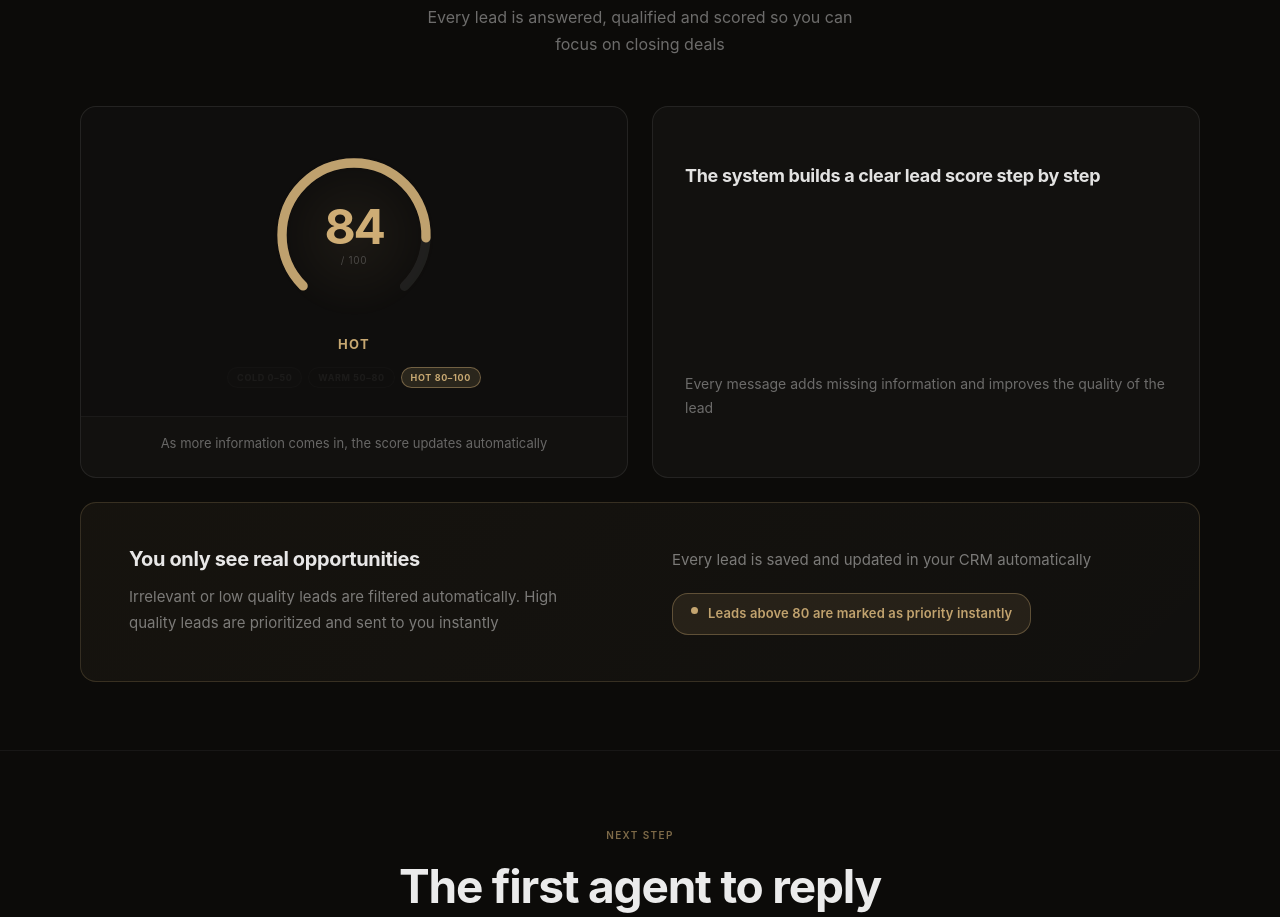
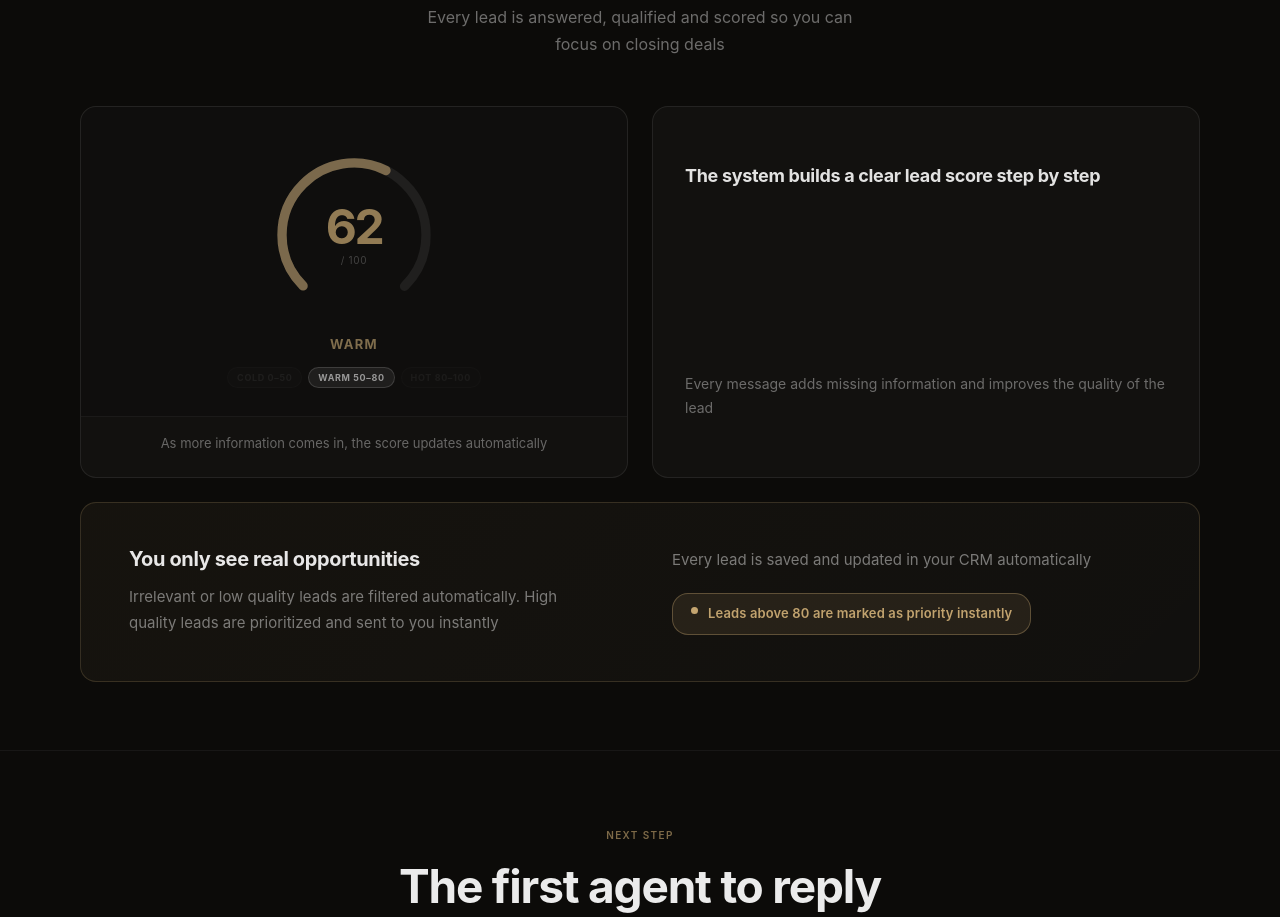
Before and after one commit to NuovasolAJ/nuovasolution, a Next.js app: page / in a window 1280 px wide. Shown: the part 3560-4477 px from the top of the page. Built offline with nearby package versions, Linux system fonts and the light colour scheme.

Commit message:
fix score card loop

```diff
--- a/components/sections/lead-intelligence.tsx
+++ b/components/sections/lead-intelligence.tsx
@@ -18,28 +18,38 @@ const arcOffset = (score: number) => ARC * (1 - score / 100);
    ══════════════════════════════════════════════════════════ */
 function ScoreVisual({ active, t }: { active: boolean; t: (k: string) => string }) {
   const [score, setScore] = useState(30);
-  const hasStarted = useRef(false);
+  const [resetting, setResetting] = useState(false);
 
   useEffect(() => {
-    if (!active || hasStarted.current) return;
-    hasStarted.current = true;
+    if (!active) return;
     let alive = true;
     const T: ReturnType<typeof setTimeout>[] = [];
 
-    // Run once: 30 → 84, then stay at 84. No loop, no reset.
+    function runCycle() {
+      if (!alive) return;
+      // Snap back to 30 with no CSS transition to avoid backward animation
+      setResetting(true);
+      setScore(30);
+      // After one paint, re-enable transitions and begin counting
+      T.push(setTimeout(() => {
+        if (!alive) return;
+        setResetting(false);
         T.push(setTimeout(() => {
           if (!alive) return;
           let cur = 30;
           function tick() {
             if (!alive) return;
-        if (cur >= 84) { setScore(84); return; }
+            if (cur >= 84) { setScore(84); T.push(setTimeout(runCycle, 3500)); return; }
             cur++;
             setScore(cur);
             T.push(setTimeout(tick, 28));
           }
           tick();
-    }, 600));
+        }, 80));
+      }, 60));
+    }
 
+    T.push(setTimeout(runCycle, 600));
     return () => { alive = false; T.forEach(clearTimeout); };
   }, [active]);
 
@@ -93,7 +103,7 @@ function ScoreVisual({ active, t }: { active: boolean; t: (k: string) => string
             style={{
               stroke: arcStroke,
               strokeDashoffset: arcOffset(score),
-              transition: "stroke-dashoffset 0.10s linear, stroke 0.40s ease",
+              transition: resetting ? "none" : "stroke-dashoffset 0.10s linear, stroke 0.40s ease",
             }}
           />
         </svg>
@@ -105,7 +115,7 @@ function ScoreVisual({ active, t }: { active: boolean; t: (k: string) => string
           <span style={{
             fontSize: 48, fontWeight: 700, letterSpacing: "-0.05em", lineHeight: 1,
             color: isHot ? g(0.96) : isWarm ? g(0.66) : w(0.36),
-            transition: "color 0.35s ease",
+            transition: resetting ? "none" : "color 0.35s ease",
           }}>
             {score}
           </span>
```
Lines whose indentation alone changed are shown as unchanged.
